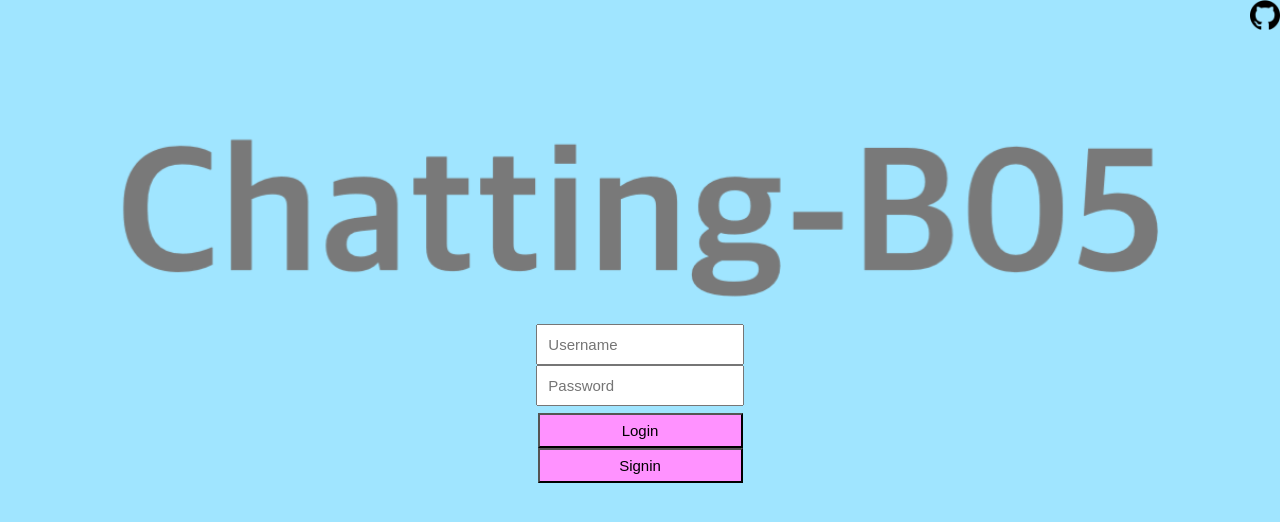
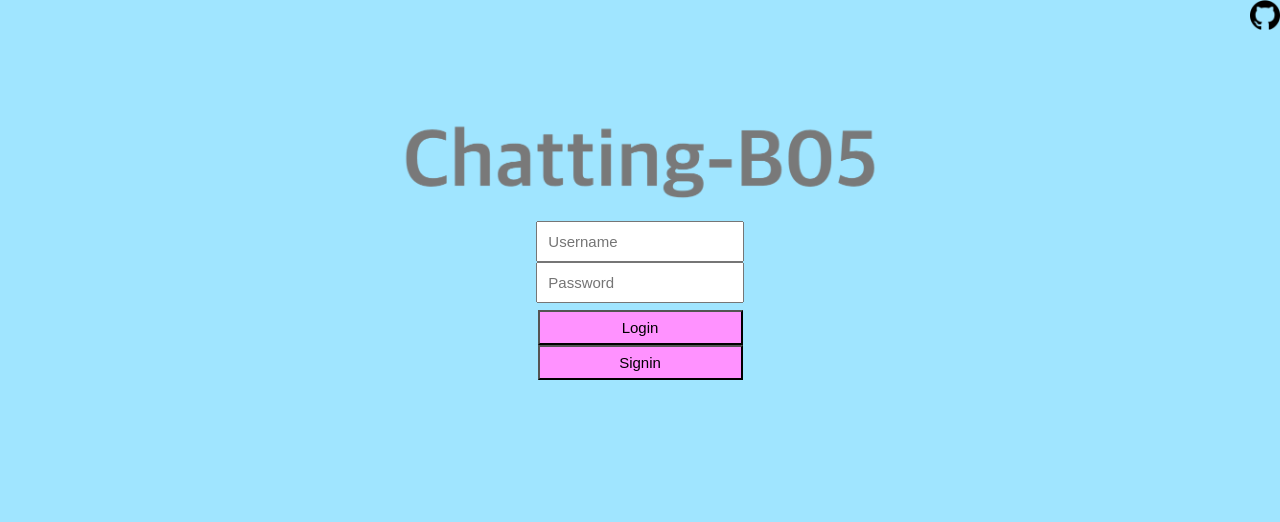
Before and after one commit to Rory0304/Chatting-B05, a website: page public/login.html in a window 1280 px wide. Drawn offline with Linux system fonts and the light colour scheme.

Commit message:
크기 조절

```diff
--- a/public/login.html
+++ b/public/login.html
@@ -48,7 +48,7 @@
   </head>
   <body STYLE="background-color: #a0e5ff  " >
   <div align="center" id="top" >
-      <p><img src="https://github.com/Rory0304/Chatting-B05/blob/master/public/images/chat-logo.png?raw=true" alt="chat-logo" height =85% width=85% ></p>
+      <p><img src="https://github.com/Rory0304/Chatting-B05/blob/master/public/images/chat-logo.png?raw=true" alt="chat-logo" height =85px width=auto ></p>
       <form action="/login" method="POST" onsubmit="return check()">
       <!--post 방식으로 접속-->
       <input type="text" id="username" name="username" placeholder="  Username" class ="input"><br>
```
Also changed, not shown: public/register.html (+1 -1 lines).
